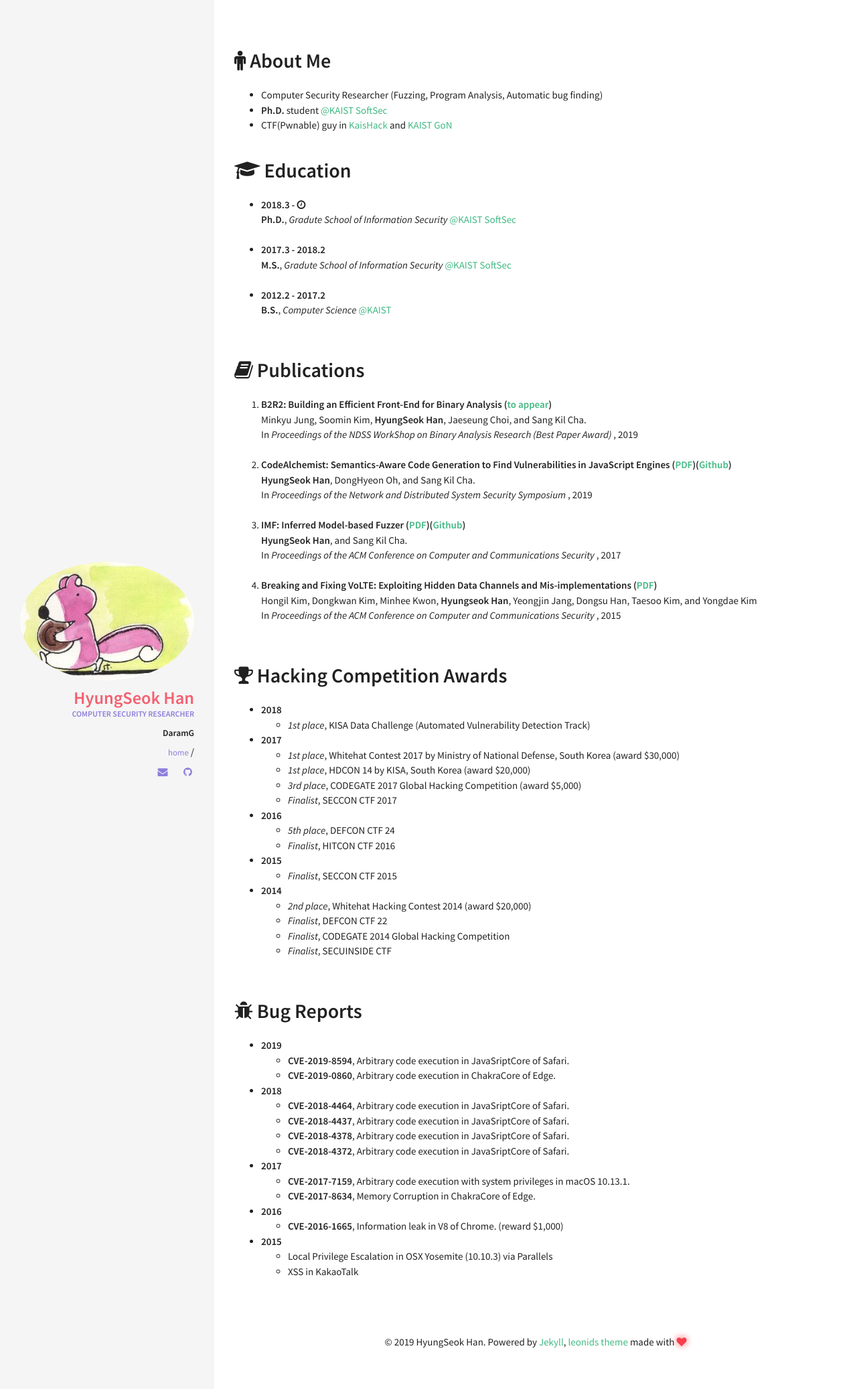
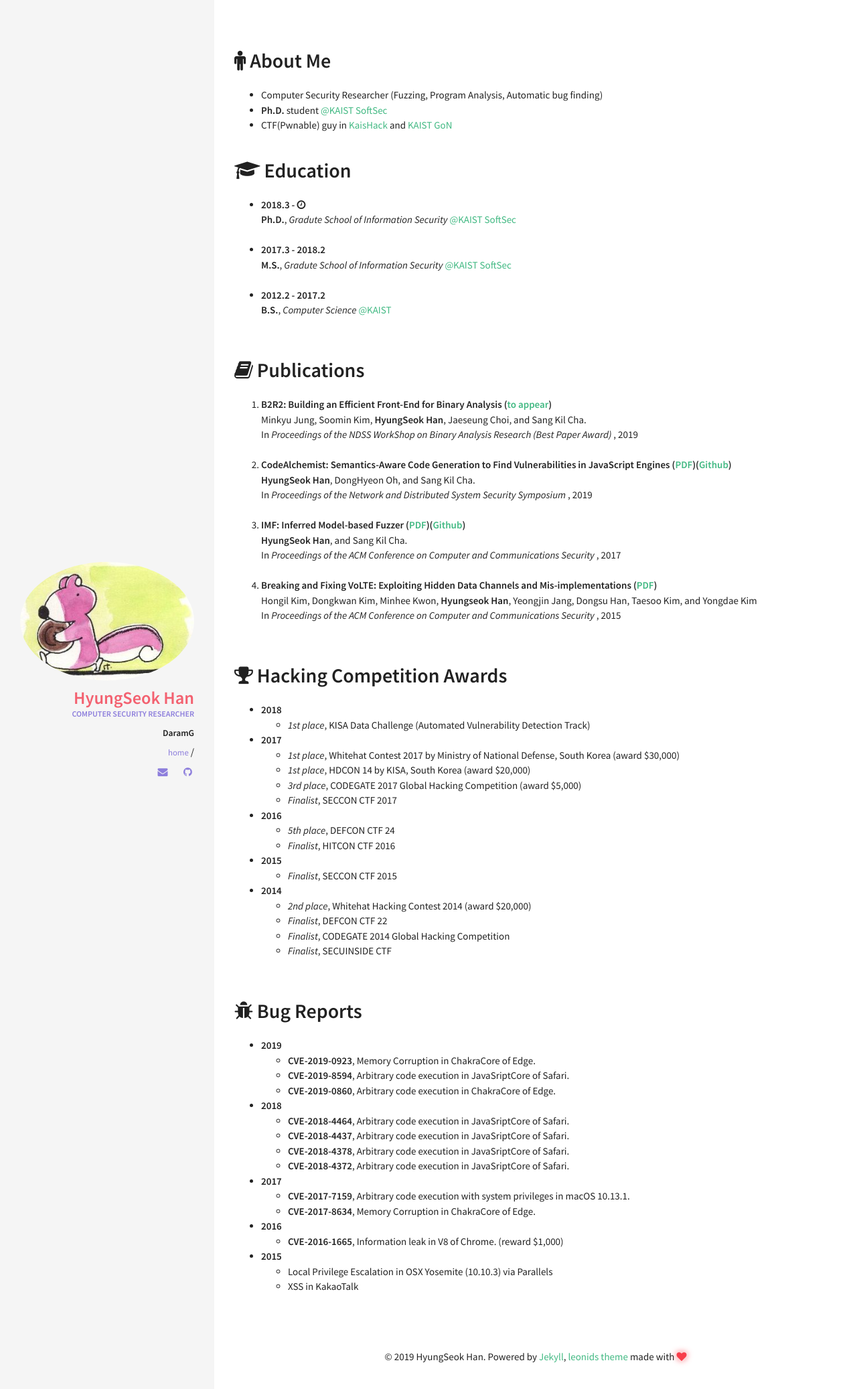
Before and after one commit to DaramG/daramg.github.io, a Jekyll site: the page built from index.html, in a window 1280 px wide. Shown: the top 2074 px of the page at 67% size. Built offline with Jekyll 4.4.1, drawn with Linux system fonts in a browser that asks for light colours.

Commit message:
Update bug.yml

```diff
--- a/_data/index/bug.yml
+++ b/_data/index/bug.yml
@@ -1,3 +1,6 @@
+- descr: <strong>CVE-2019-0923</strong>, Memory Corruption in ChakraCore of Edge.
+  year : 2019
+
 - descr: <strong>CVE-2019-8594</strong>, Arbitrary code execution in JavaSriptCore of Safari.
   year : 2019
 
```
